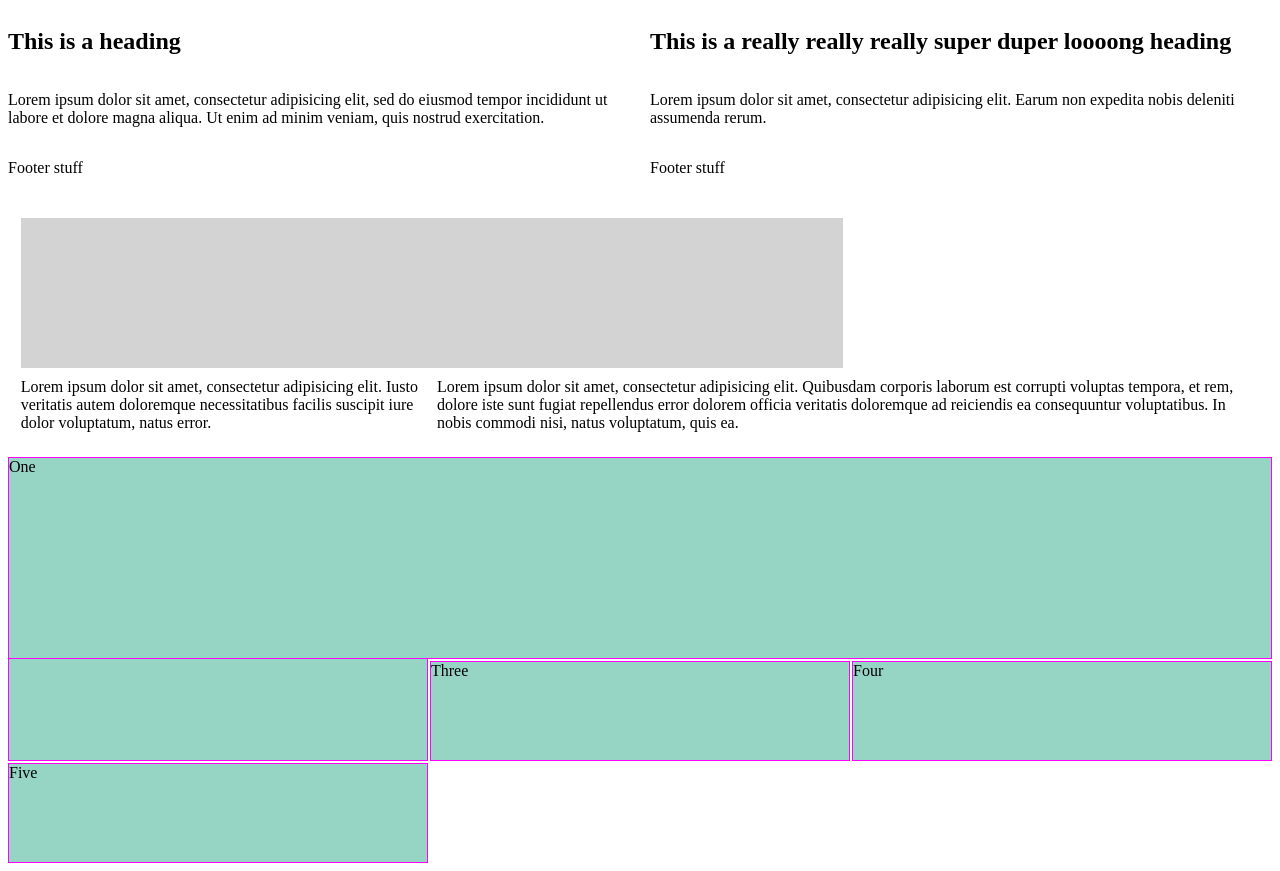
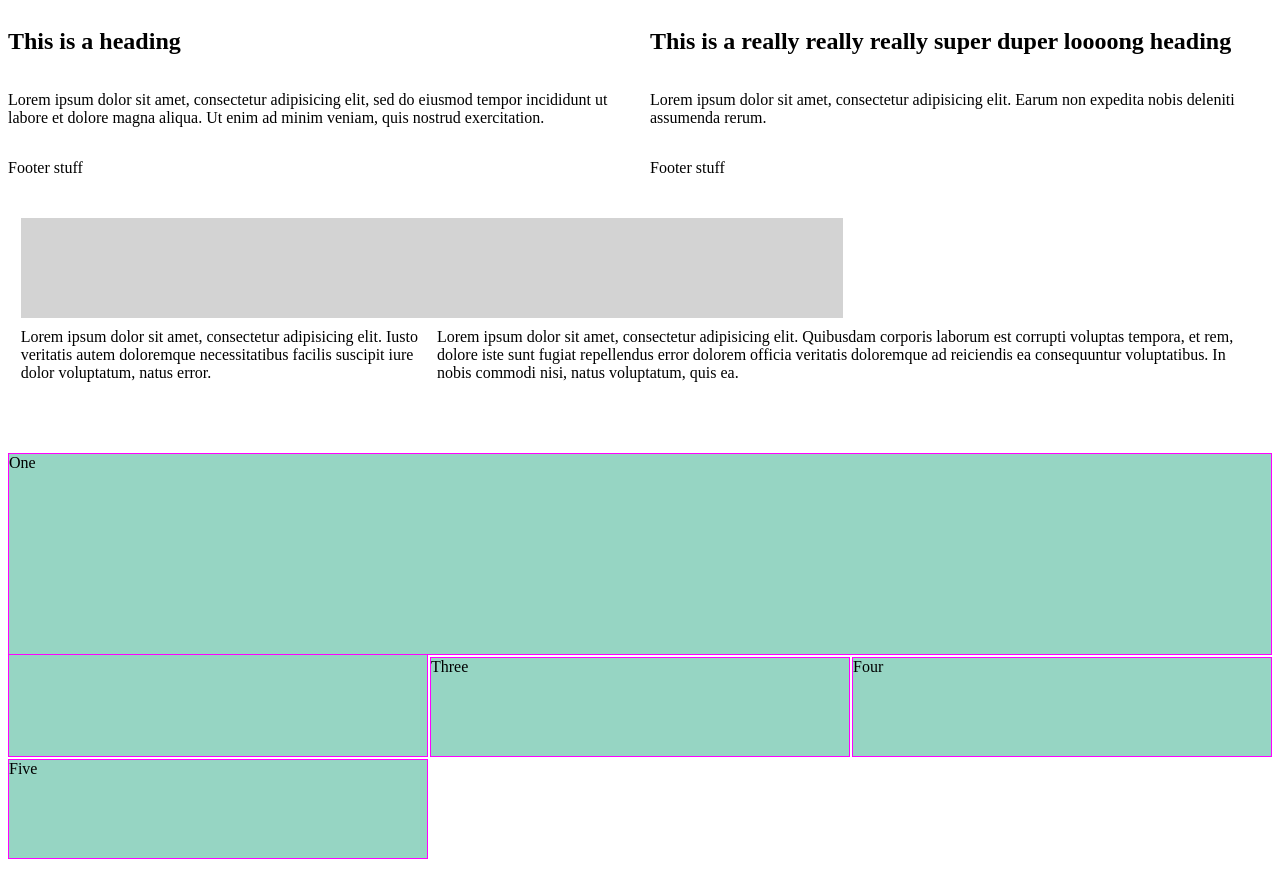
Before and after one commit to deniolp/myGrids, a plain HTML site: page index.html in a window 1280 px wide. Drawn offline with Linux system fonts and the light colour scheme.

Commit message:
Improving height of rows in grid-container via grid-auto-rows

```diff
--- a/style.css
+++ b/style.css
@@ -31,6 +31,7 @@ article {
   grid-template-columns: 1fr 1fr 1fr;
   grid-column-gap: 10px;
   grid-row-gap: 10px;
+  grid-auto-rows: 100px;
   grid-template-areas:
     "img img ."
     "caption text text"
@@ -43,7 +44,6 @@ article {
 .image {
   grid-area: img;
   background-color: lightgrey;
-  min-height: 150px;
 }
 
 .caption {
```
